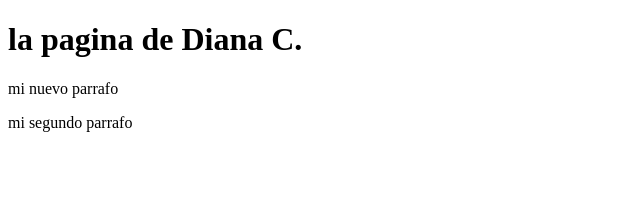
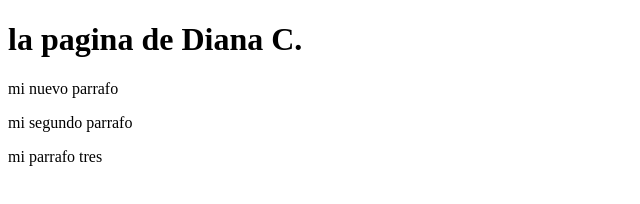
Before and after one commit to dianacorrea-1527/JSFRONTENDGIT, a plain HTML site: page index.html in a window 1280 px wide. Shown: the whole page, without its empty margins (0-640 px from the left). Drawn offline with Linux system fonts and the light colour scheme; files whose address does not match are found by name.

Commit message:
Se Añade otro parrafo

```diff
--- a/index.html
+++ b/index.html
@@ -11,6 +11,7 @@
     <p>mi nuevo parrafo</p>
 
     <p>mi segundo parrafo</p>
+    <p>mi parrafo tres</p>
 </body>
 
 
```
